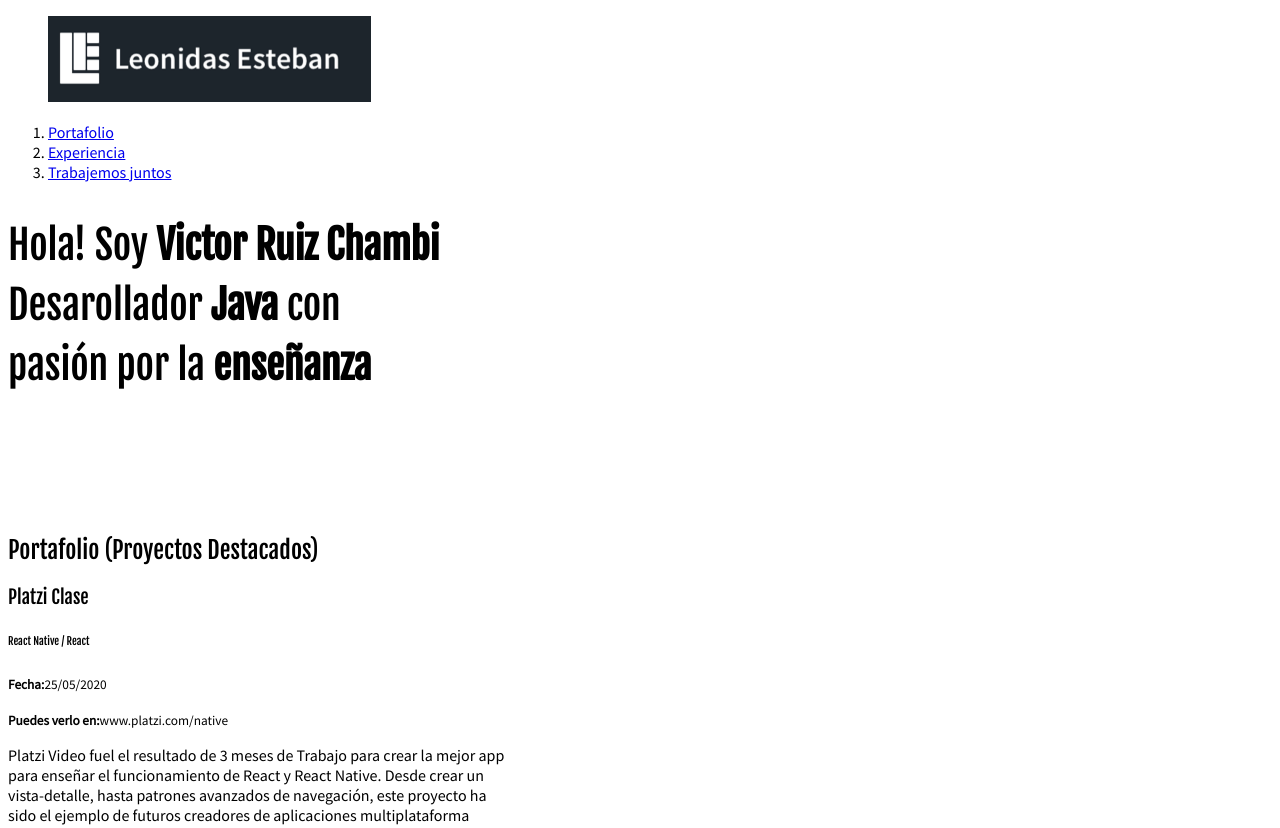
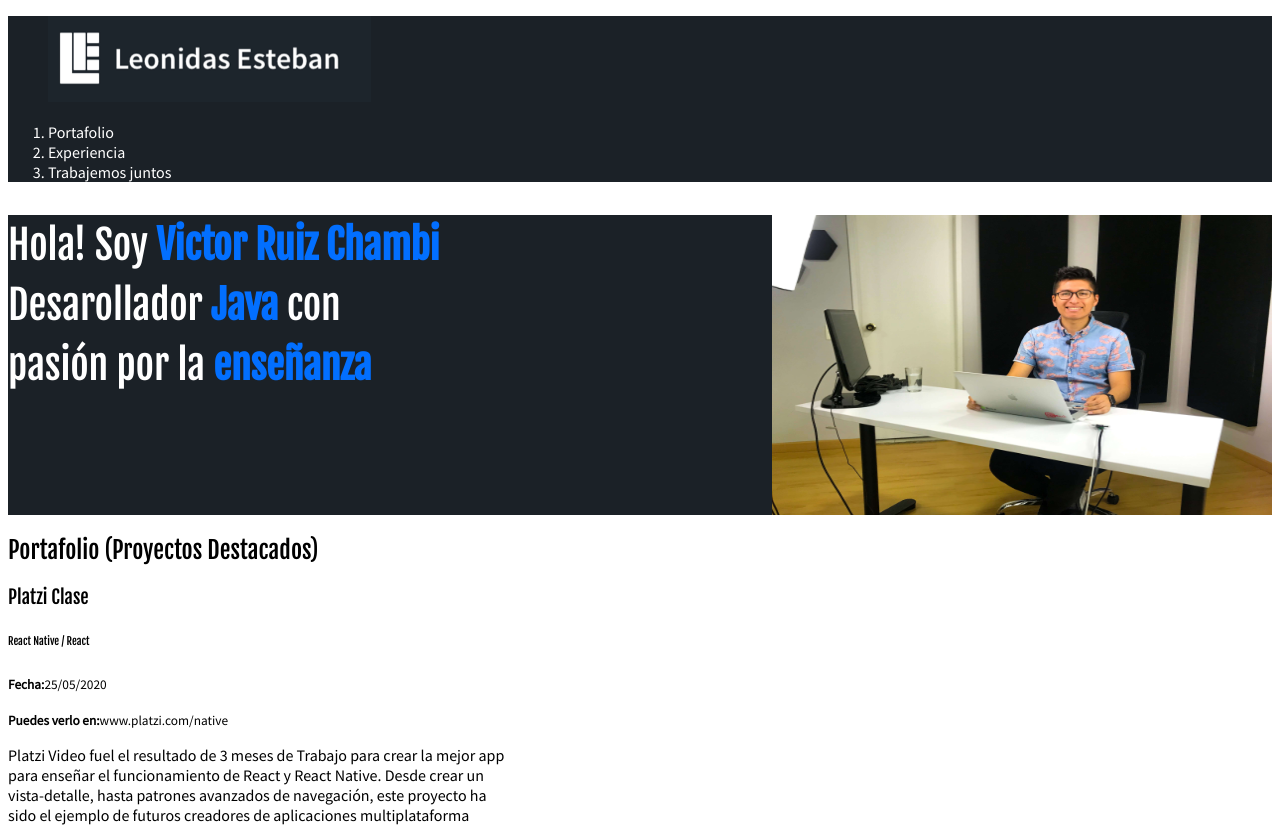
Before and after one commit to VictorAntonioRuizChambi/desarrollo-web-portafolio, a plain HTML site: page index.html in a window 1280 px wide. Shown: the top 828 px of the page. Drawn offline with Linux system fonts and the light colour scheme.

Commit message:
Clase21 - Backgrounds de color e imagen

```diff
--- a/css/estilos.css
+++ b/css/estilos.css
@@ -15,6 +15,15 @@
 /* selector de id # */
 /* #portafolio */
 
+/* gris oscuro = #1d252c */
+/* gris claro = #626262 */
+/* background gris = #1b2127 */
+/* celest = #026fff*/
+
+/* Existen herramientas que te permiten descubrir que codificación de color
+   tiene un pixel especifico de tu pantalla, eso se busca con la palabra clave
+   chrome color picker
+   para Firefox puede ser Sharp Color Picker*/
 body {
     font-family: 'Source Sans Pro', sans-serif;
 }
@@ -29,13 +38,23 @@ h1{
     font-size: 40px;
     line-height: 1.5em;
     letter-spacing: -.2px;
+    color: white;
     /*text-transform: uppercase;*/
     /*text-decoration: underline;*/
 }
 
+h1 strong {
+    color: #026fff;
+}
 .hero{
     height: 300px;
+    background-image: url('../images/hero.jpg');
+    background-color: #1b2127;
+    background-size: 500px 300px;
+    background-repeat: no-repeat;
+    background-position-x: right;
 }
+
 .project-details{
     width: 500px;
 }
@@ -43,3 +62,14 @@ h1{
 .project-imageContainer {
     width: 500px;
 }
+
+.header {
+    background-color: #1b2127;
+    color: white;
+}
+
+.header a {
+    color: white;
+    text-decoration: none;
+
+}
```
